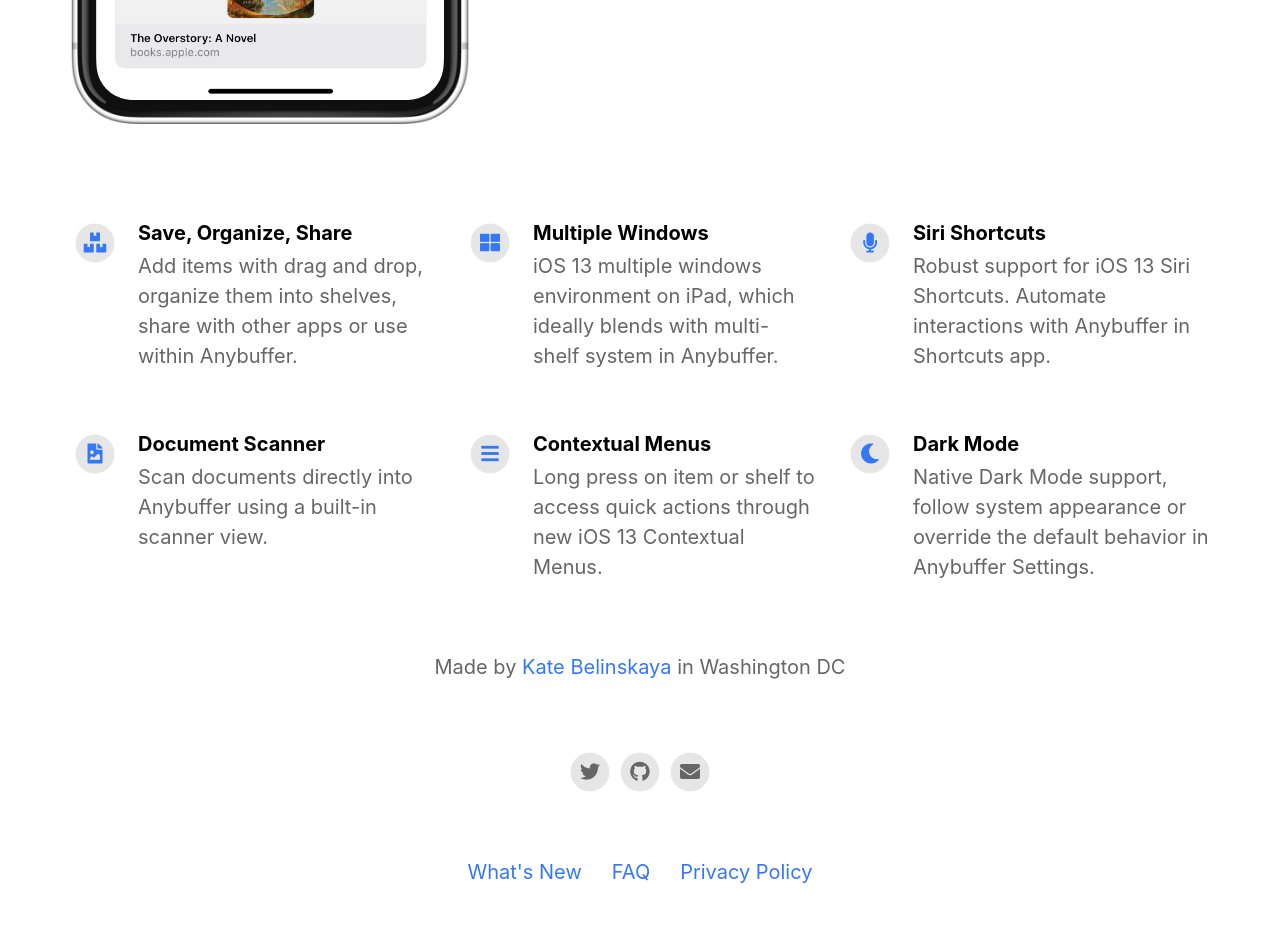
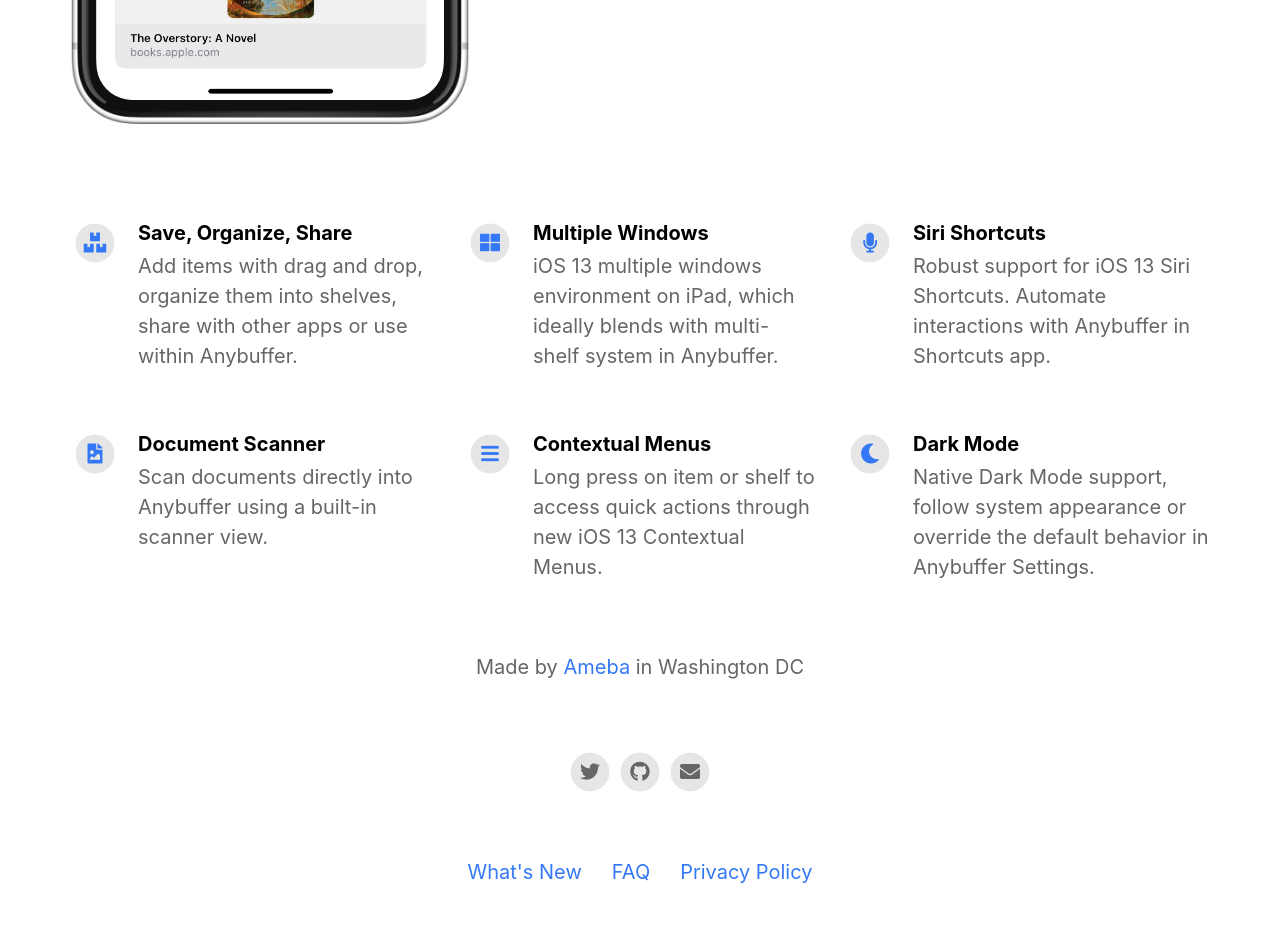
Before and after one commit to amebalabs/anybuffer-landing, a Jekyll site: the page built from index.html, in a window 1280 px wide. Shown: the part 861-1813 px from the top of the page. Built offline with Jekyll 4.4.1, drawn with Linux system fonts in a browser that asks for light colours; nearby versions of some CDN libraries.

Commit message:
Update _config.yml

```diff
--- a/_config.yml
+++ b/_config.yml
@@ -18,7 +18,7 @@ enable_smart_app_banner                   : true
 
 
 # Information About Yourself
-your_name                                 : Kate Belinskaya
+your_name                                 : Ameba
 your_link                                 : https://ameba.co
 your_city                                 : Washington DC
 email_address                             : info@ameba.co
```
